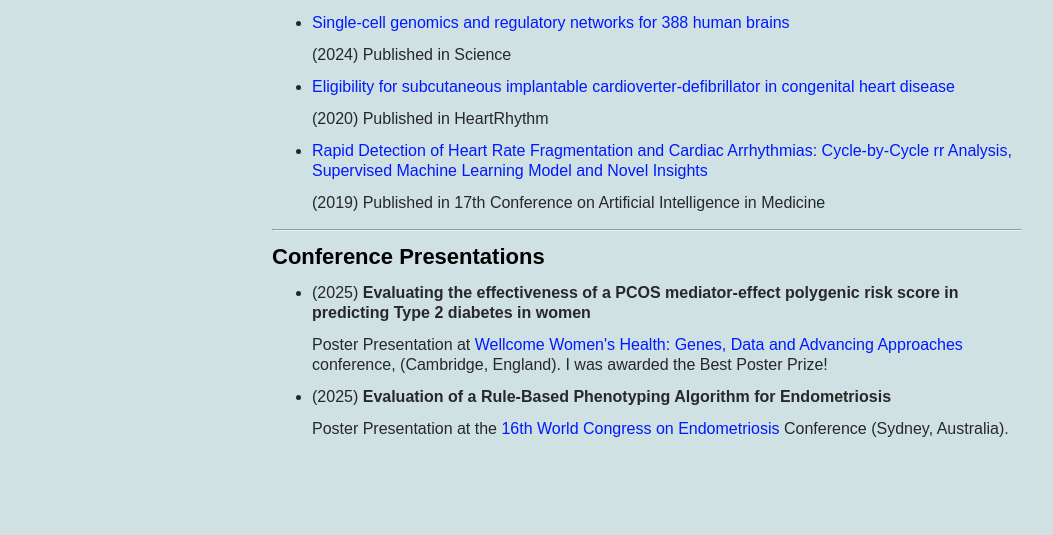
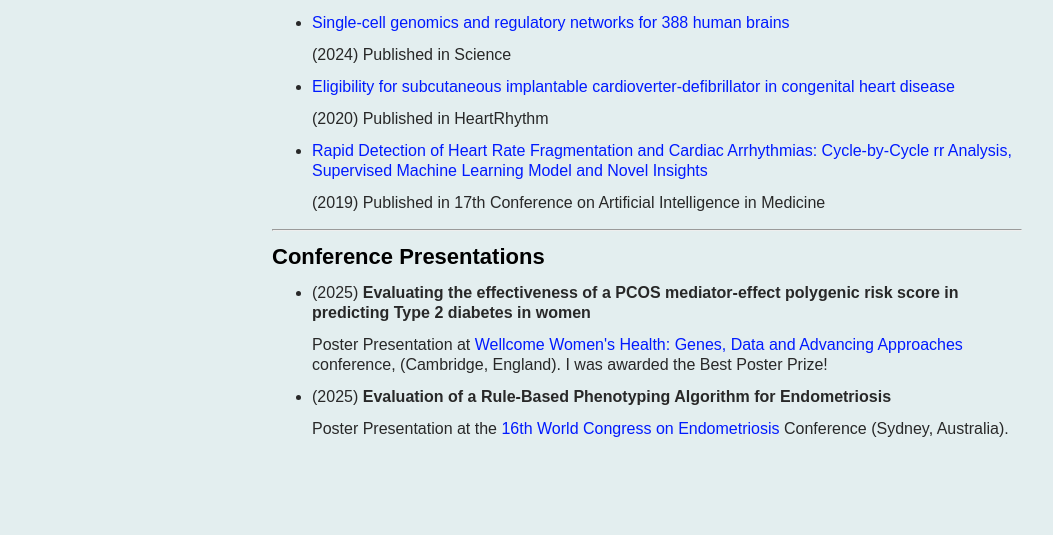
Before and after one commit to AnanyaRa/AnanyaRa.github.io, a plain HTML site: page index.html in a window 1280 px wide. Shown: the part 392-927 px from the top of the page, without its empty margins (108-1161 px from the left). Drawn offline with Linux system fonts and the light colour scheme.

Commit message:
updated background color

```diff
--- a/styles.css
+++ b/styles.css
@@ -4,7 +4,7 @@ body {
 	font-size: 16px;
 	font-weight: 400;
 	color: #282828;
-  background-color: rgb(207, 225, 227);
+  background-color: rgb(227, 238, 239);
 	line-height: 20px;
 	text-align: center;
 	margin: 0;
@@ -77,7 +77,7 @@ a {
 	width: 750px;
   z-index: 20;
   /* background-color: white; */
-  background-color: rgb(207, 225, 227);
+  background-color: rgb(227, 238, 239);
 }
 
 #wrapper {
```
